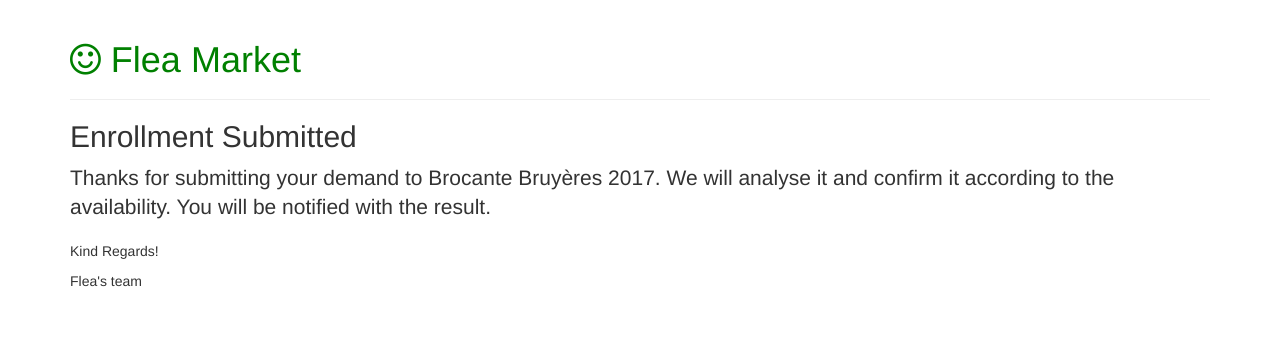
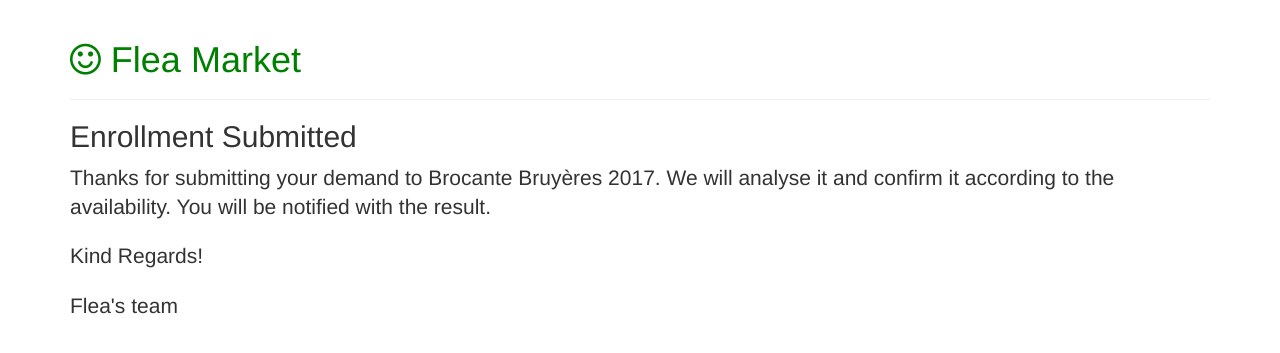
Before and after one commit to htmfilho/brocante, a Django app: page /submission in a window 1280 px wide. Shown: the top 353 px of the page. Run offline with Django 3.2, Linux system fonts and the light colour scheme; some libraries are stand-ins or nearby versions.

Commit message:
Increased the font of submission response

```diff
--- a/inscription/templates/inscription_submission.html
+++ b/inscription/templates/inscription_submission.html
@@ -5,8 +5,8 @@
 
 <p class="lead">{% trans "Thanks for submitting your demand to Brocante Bruyères 2017. We will analyse it and confirm it according to the availability. You will be notified with the result." %}</p>
 
-<p>{% trans "Kind Regards!" %}</p>
+<p class="lead">{% trans "Kind Regards!" %}</p>
 
-<p>{% trans "Flea's team" %}</p>
+<p class="lead">{% trans "Flea's team" %}</p>
 
 {% endblock%}
```
